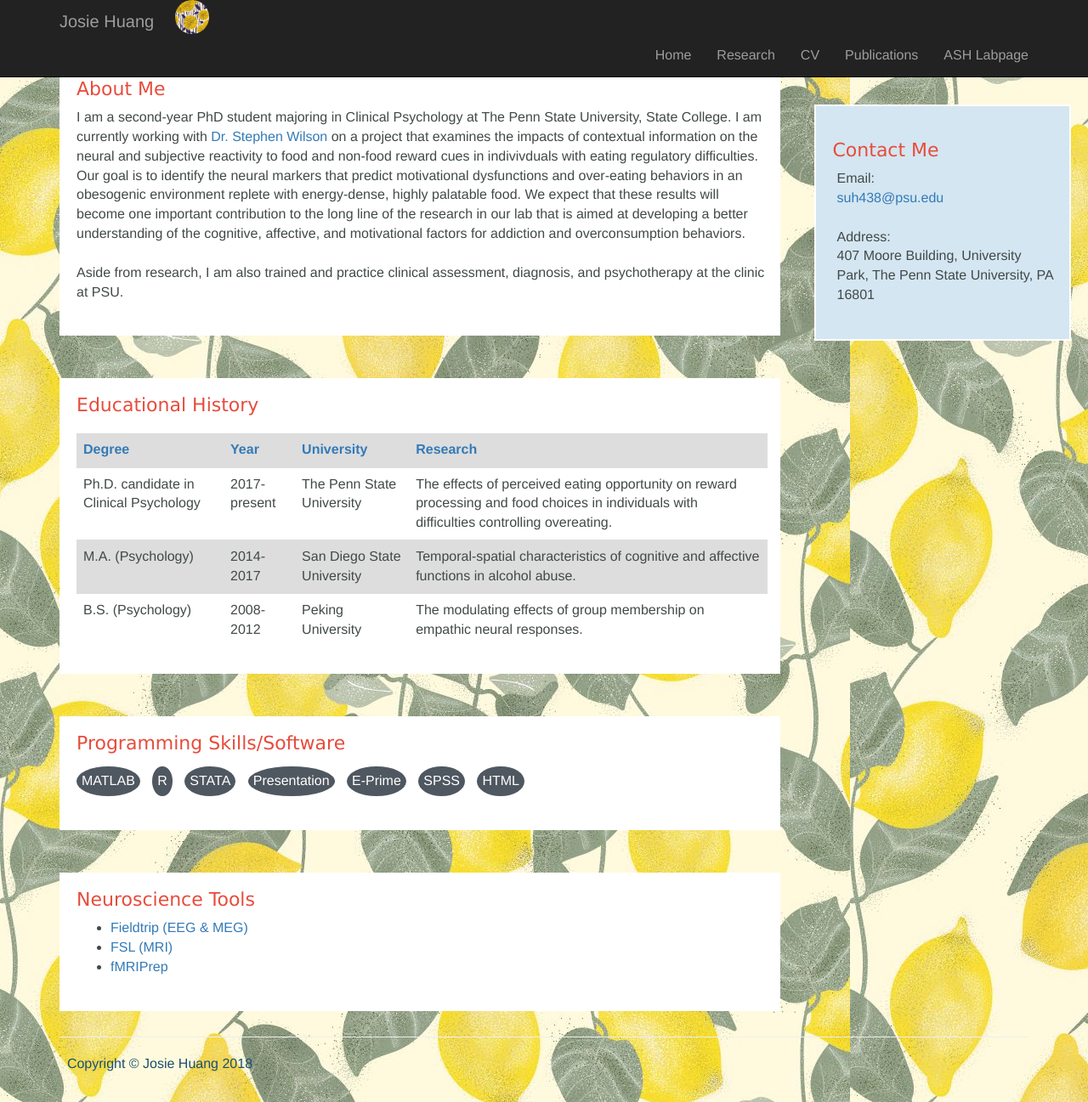
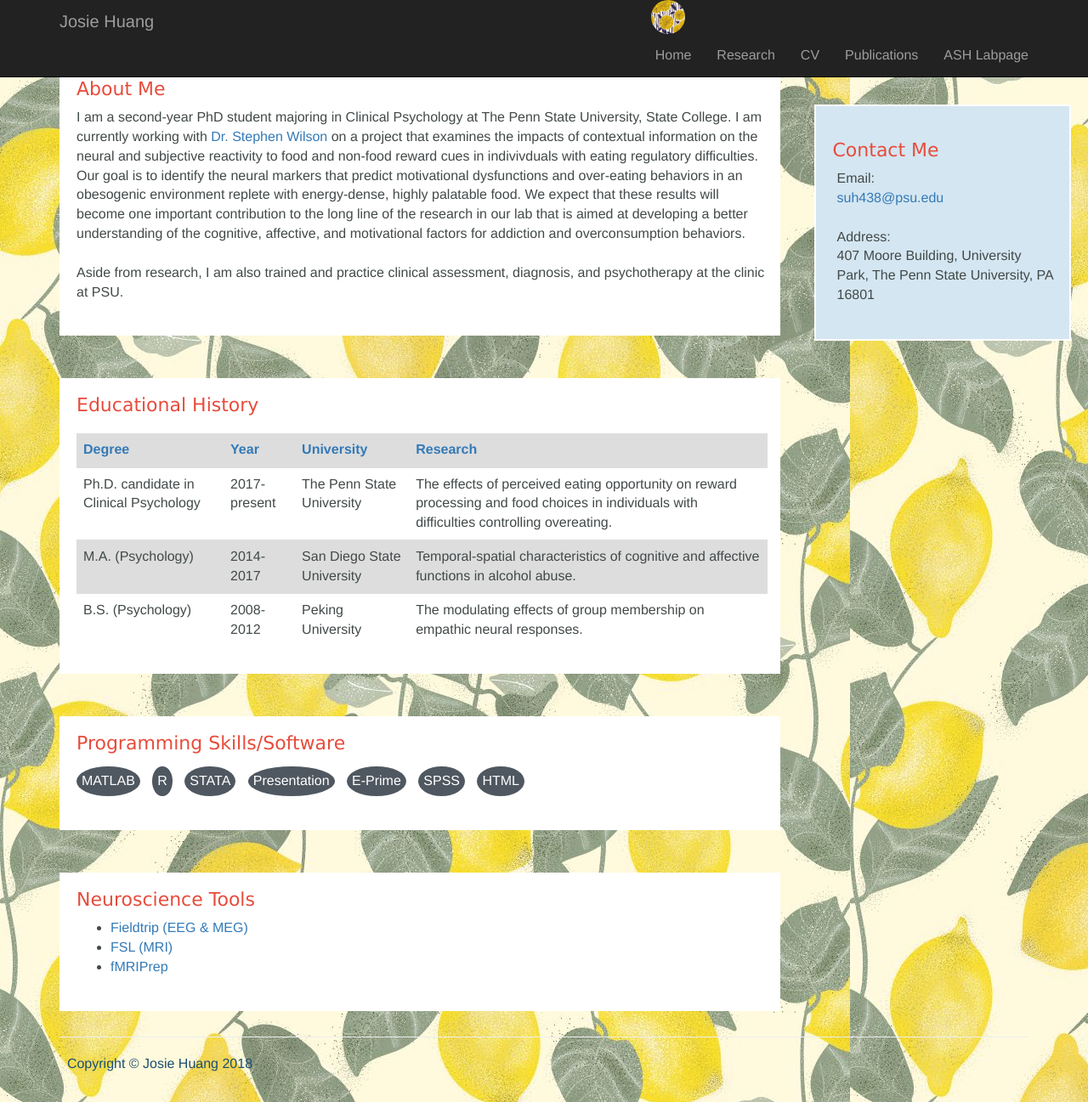
Before and after one commit to josie-shuang/josie-shuang.github.io, a Jekyll site: the page built from index.html, in a window 1280 px wide and 1297 px high. Shown: the whole window at 85% size. Built offline with Jekyll 4.4.1, drawn with Linux system fonts in a browser that asks for light colours.

Commit message:
Update header.html

```diff
--- a/_includes/header.html
+++ b/_includes/header.html
@@ -14,10 +14,10 @@
 			  </div>
 
 			  <div id="myNavbar" class="navbar-collapse collapse">
-				 <div id="logo">
-					<img src="../img/yumeji2.jpeg">
-				  </div>
 				 <ul class="nav navbar-nav navbar-right">
+					 <div id="logo">
+						<img src="../img/yumeji2.jpeg">
+				 	 </div>
 					       {% for link in site.navbar-links %}
                         				<li><a href="{{link.url}}">{{link.title}}</a></li>
                  				{% endfor %}
```
